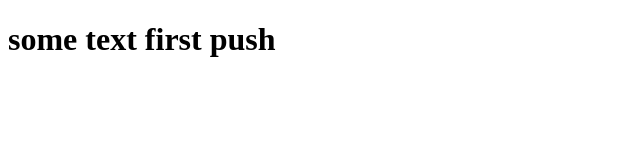
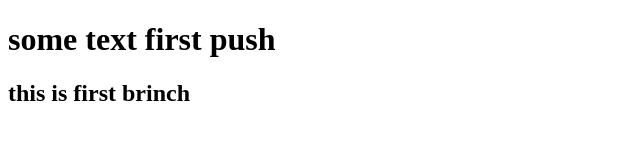
Before and after one commit to navir-rahman/my_first_repo, a plain HTML site: page index.html in a window 1280 px wide. Shown: the whole page, without its empty margins (0-640 px from the left). Drawn offline with Linux system fonts and the light colour scheme.

Commit message:
this is main branch

```diff
--- a/index.html
+++ b/index.html
@@ -8,5 +8,6 @@
 </head>
 <body>
     <H1>some text first push</H1>
+    <h2>this is first brinch</h2>
 </body>
 </html>
```
